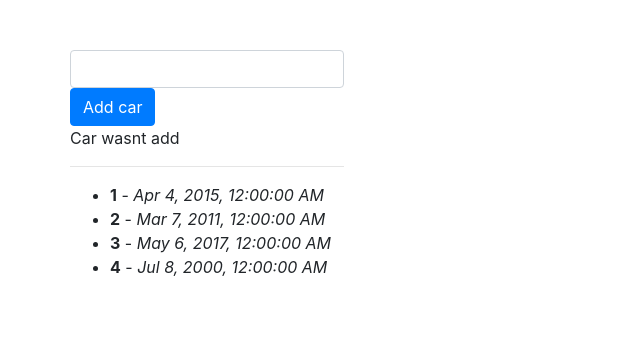
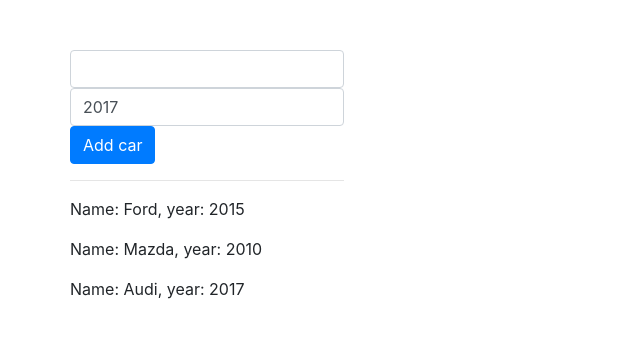
Before and after one commit to Stan0men/angular4Course, an Angular app: page / in a window 1280 px wide. Shown: the top 338 px of the page, without its empty margins (0-640 px from the left). Built offline with nearby package versions, Linux system fonts and the light colour scheme.

Commit message:
14done (pass parameters to the component @Input())

```diff
--- a/src/app/car/car.component.html
+++ b/src/app/car/car.component.html
@@ -1 +1 @@
-<p>Name: {{getName()}}, year: {{carYear}}</p>
+<p>Name: {{carItem.name}}, year: {{carItem.year}}</p>
--- a/src/app/car/car.component.ts
+++ b/src/app/car/car.component.ts
@@ -1,16 +1,12 @@
-import {Component, OnInit} from '@angular/core';
+import {Component, Input, OnInit} from '@angular/core';
 
 @Component({
   selector: 'app-car',
   templateUrl: './car.component.html',
   styleUrls: ['./car.component.scss']
 })
+
 export class CarComponent {
-  carName = 'Ford';
-  carYear = 2017;
-
-  getName() {
-    return this.carName;
-  }
+  @Input() carItem: { name: string, year: number };
 
 }
--- a/src/app/cars/cars.component.html
+++ b/src/app/cars/cars.component.html
@@ -1,16 +1,7 @@
 <input type="text" class="form-control" [(ngModel)]='carName'>
+<input type="text" class="form-control" [(ngModel)]='carYear'>
 <button class="btn btn-primary" (click)="addCar()">Add car</button>
-<p *ngIf="!addCarStatus; else successStatus">Car wasnt add</p>
-<ng-template #successStatus>
-  <p>Car add!</p>
-</ng-template>
 
 <hr>
 
-<!--<app-car *ngFor="let car of cars"></app-car>-->
-
-<ul>
-  <li *ngFor="let item of items; let index = index">
-    <b>{{index + 1}}</b> - <i>{{item | date:'medium'}}</i>
-  </li>
-</ul>
+<app-car *ngFor="let car of cars" [carItem]='car'></app-car>
--- a/src/app/cars/cars.component.ts
+++ b/src/app/cars/cars.component.ts
@@ -8,21 +8,26 @@ import {templateRefExtractor} from '@angular/core/src/render3';
 })
 export class CarsComponent {
   carName = '';
-  addCarStatus = false;
-  cars = ['Ford', 'Audi', 'BMW', 'Mazda', 'Lada', 'Bentley'];
-  items = [
-    new Date(2015, 3, 4),
-    new Date(2011, 2, 7),
-    new Date(2017, 4, 6),
-    new Date(2000, 6, 8)
-
-
-  ];
+  carYear = 2017;
+  cars = [{
+    name: 'Ford',
+    year: 2015
+  }, {
+    name: 'Mazda',
+    year: 2010
+  }, {
+    name: 'Audi',
+    year: 2017
+  }];
 
   addCar() {
-    this.addCarStatus = true;
-    this.cars.push(this.carName);
+    this.cars.push({
+      name: this.carName,
+      year: this.carYear
+    });
     this.carName = '';
+    this.carYear = 2017;
+
   }
 
 }
```
